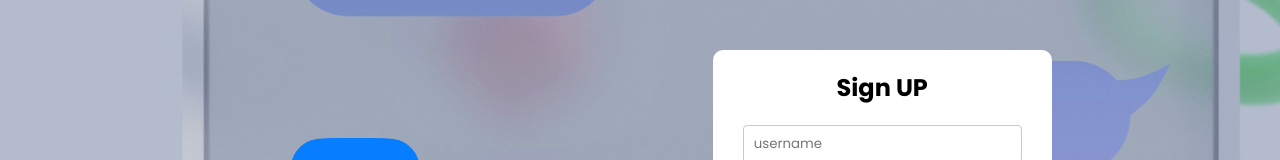
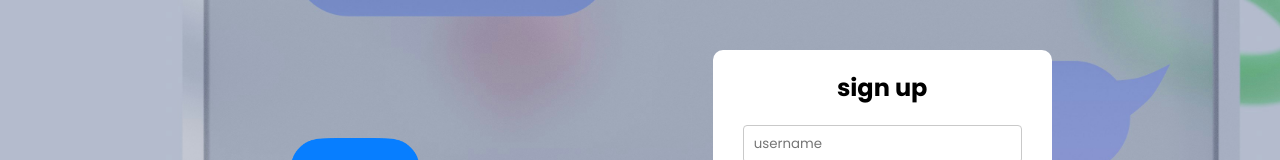
Before and after one commit to HAMYL-Aththnayaka/Chatter_, a React (Vite) app in the folder frontend/: page / in a window 1280 px wide. Shown: the part 154-314 px from the top of the page. Built offline with nearby package versions, Linux system fonts and the light colour scheme; a web font is replaced by a local one.

Commit message:
toggle logic added

```diff
--- a/frontend/src/pages/login/login.jsx
+++ b/frontend/src/pages/login/login.jsx
@@ -1,12 +1,14 @@
 import React from "react"
 import './login.css'
 import Assets from '../../assets/assets'
+import { useState } from "react";
 const login = () => {
+    const [currState,setCurrState]=useState("sign up");
     return (
         <div className='login'>
             <img src={Assets.logo_big} alt='' className='logo' />
             <form action='' className='login-form'>
-                <h2>Sign UP</h2>
+                <h2>{currState}</h2>
                 <input type="text" placeholder='username' className="form-input" required />
                 <input type="email" placeholder='email ' className="form-input" />
                 <input type="password" placeholder='password' className="form-input" />
@@ -17,7 +19,7 @@ const login = () => {
                 </div>
 
                 <div className='login-forgot'>
-                    <p className='login-toggle'>Already have an Account <span>click Here</span></p>
+                    <p className='login-toggle'>Already have an Account <span onClick={()=>{setCurrState("Log in")}}>click Here</span></p>
                 </div>
             </form>
         </div>);
```
